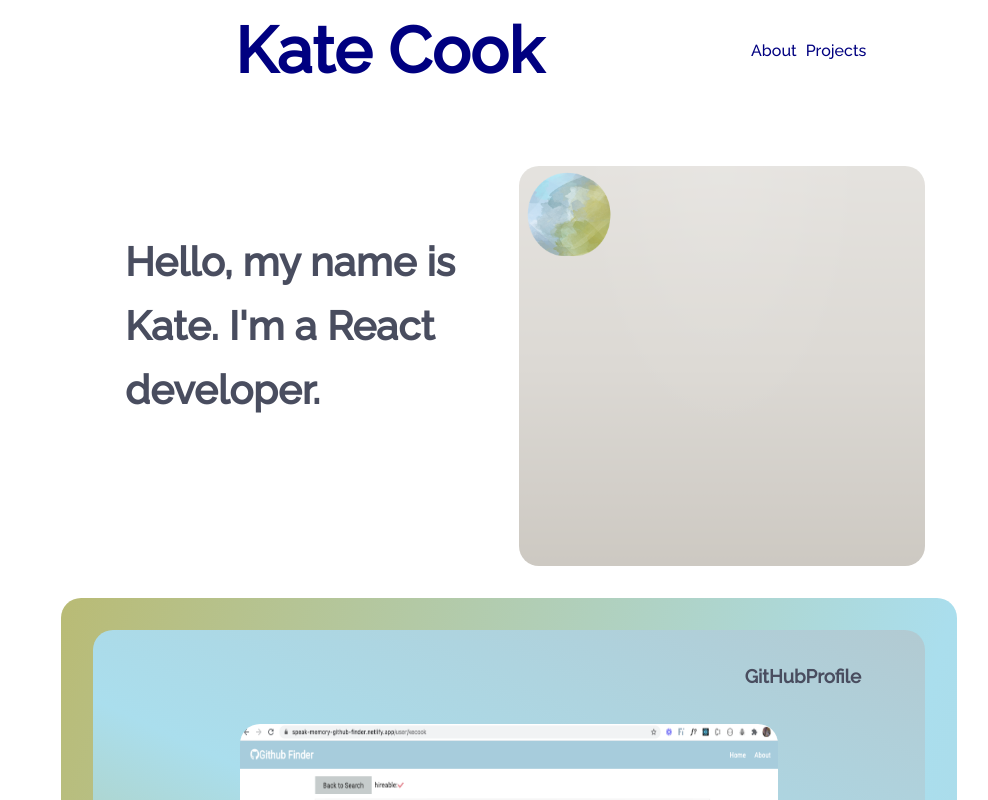
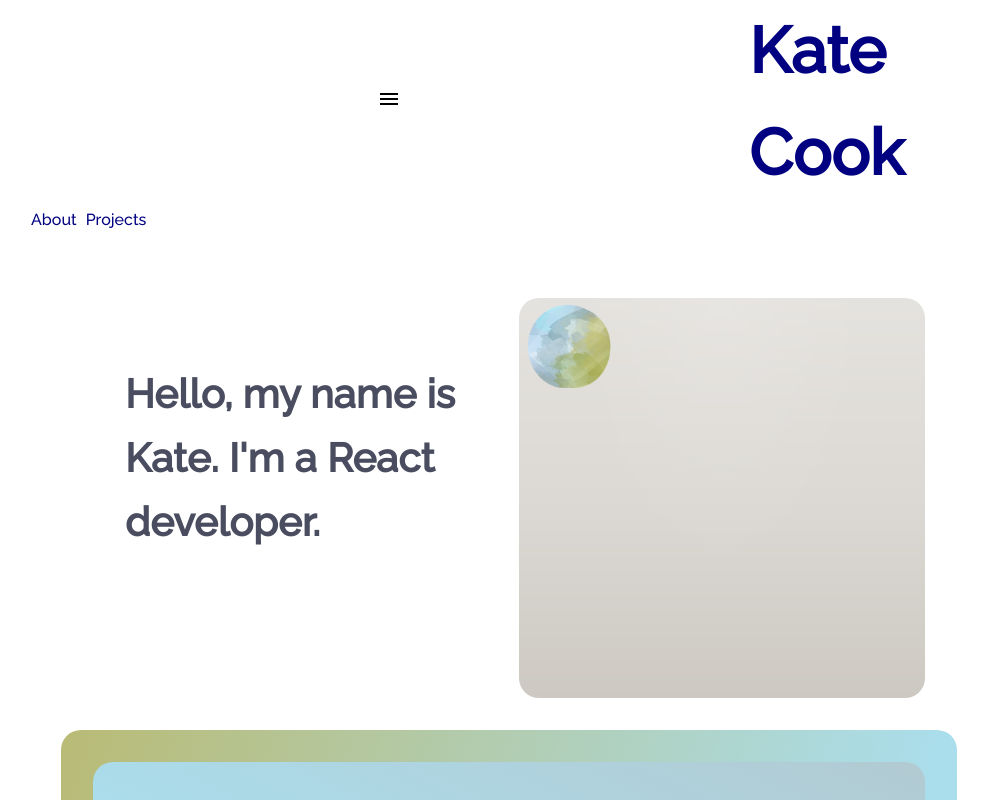
Before and after one commit to kecook/my-portfolio, a React (Create React App) app: page / in a window 1280 px wide. Shown: the top 800 px of the page, without its empty margins (131-1119 px from the left). Built offline with nearby package versions, Linux system fonts and the light colour scheme.

Commit message:
trying to get the menu to show

```diff
--- a/src/comps/layout/Menu.js
+++ b/src/comps/layout/Menu.js
@@ -22,14 +22,14 @@ const Menu = ({ menu, onClose }) => {
               whileHover={{ scale: 1.3, color: '#db4372' }}
               transition={{ type: 'spring', stiffness: 300 }}
             >
-              <Link to='/'>Home</Link>
+              <Link to='/shoppies'>Shoppies</Link>
             </motion.li>
 
             <motion.li
               whileHover={{ scale: 1.3, color: '#db4372' }}
               transition={{ type: 'spring', stiffness: 300 }}
             >
-              <Link to='/projects'>Projects</Link>
+              <Link to='/'>GitHub Search</Link>
             </motion.li>
             <motion.li
               whileHover={{ scale: 1.3, color: '#db4372' }}
--- a/src/comps/navbar/Navbar.js
+++ b/src/comps/navbar/Navbar.js
@@ -2,17 +2,19 @@ import React, { useState } from 'react';
 import { Link } from 'react-router-dom';
 import './Navbar.css';
 import { motion } from 'framer-motion';
+import Menu from '../layout/Menu';
+import MenuIcon from '@material-ui/icons/Menu';
 
 const Navbar = () => {
-  const [show, setShow] = useState(false);
+  const { menu, setMenu } = useState(false);
 
   return (
     <nav className='navbar'>
       <div className='navbar-wrapper'>
-        {/* <motion.div className='menuWrapper' whileHover={{ scale: 1.2 }}>
+        <motion.div className='menuWrapper' whileHover={{ scale: 1.2 }}>
           <MenuIcon onClick={() => setMenu(true)} />
           <Menu onClose={() => setMenu(false)} menu={menu} />
-        </motion.div> */}
+        </motion.div>
 
         <h2 className='banner'>
           <Link to='/' className='linkHome'>
```
Also changed, not shown: 1 other file (tests, documents, lock files or other folders).
